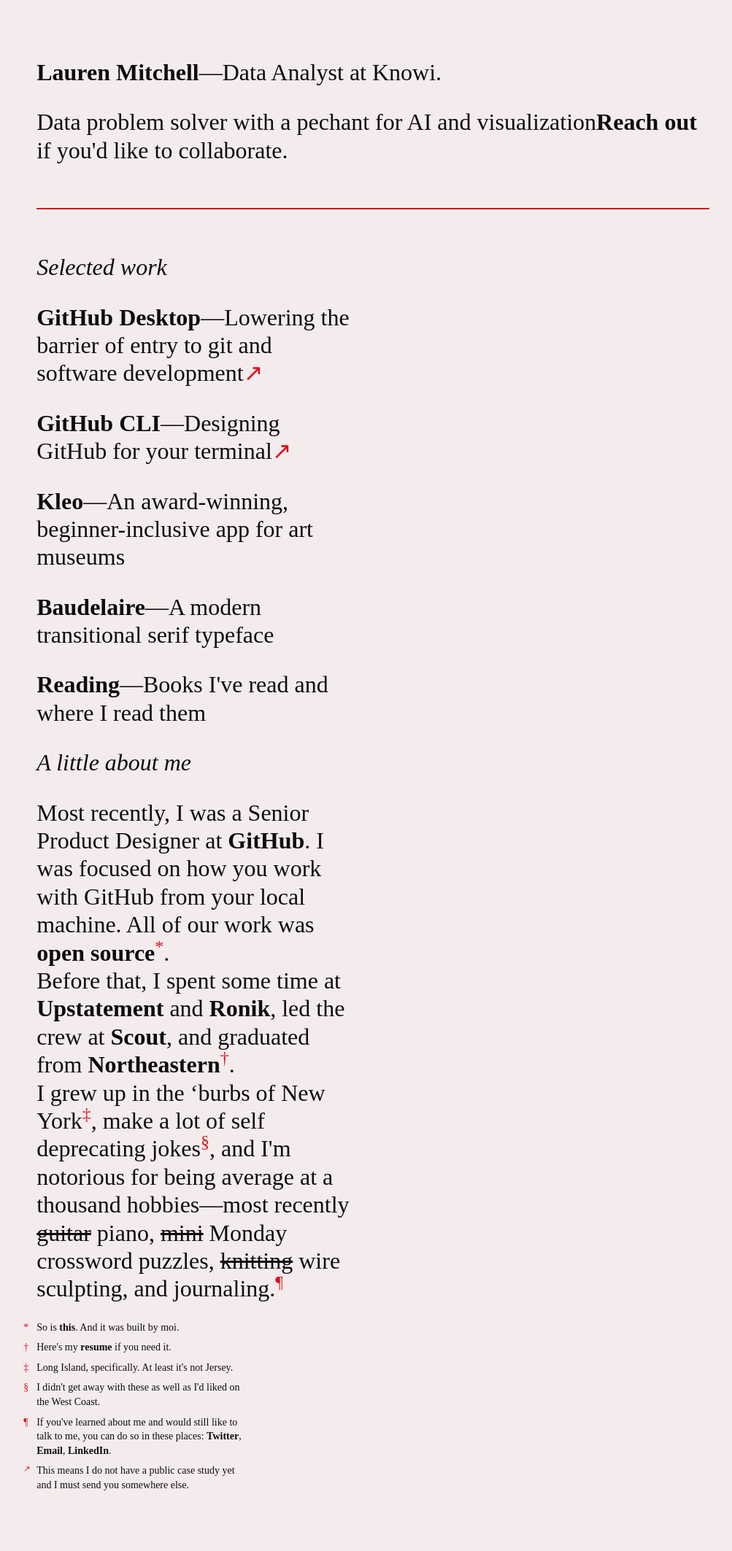
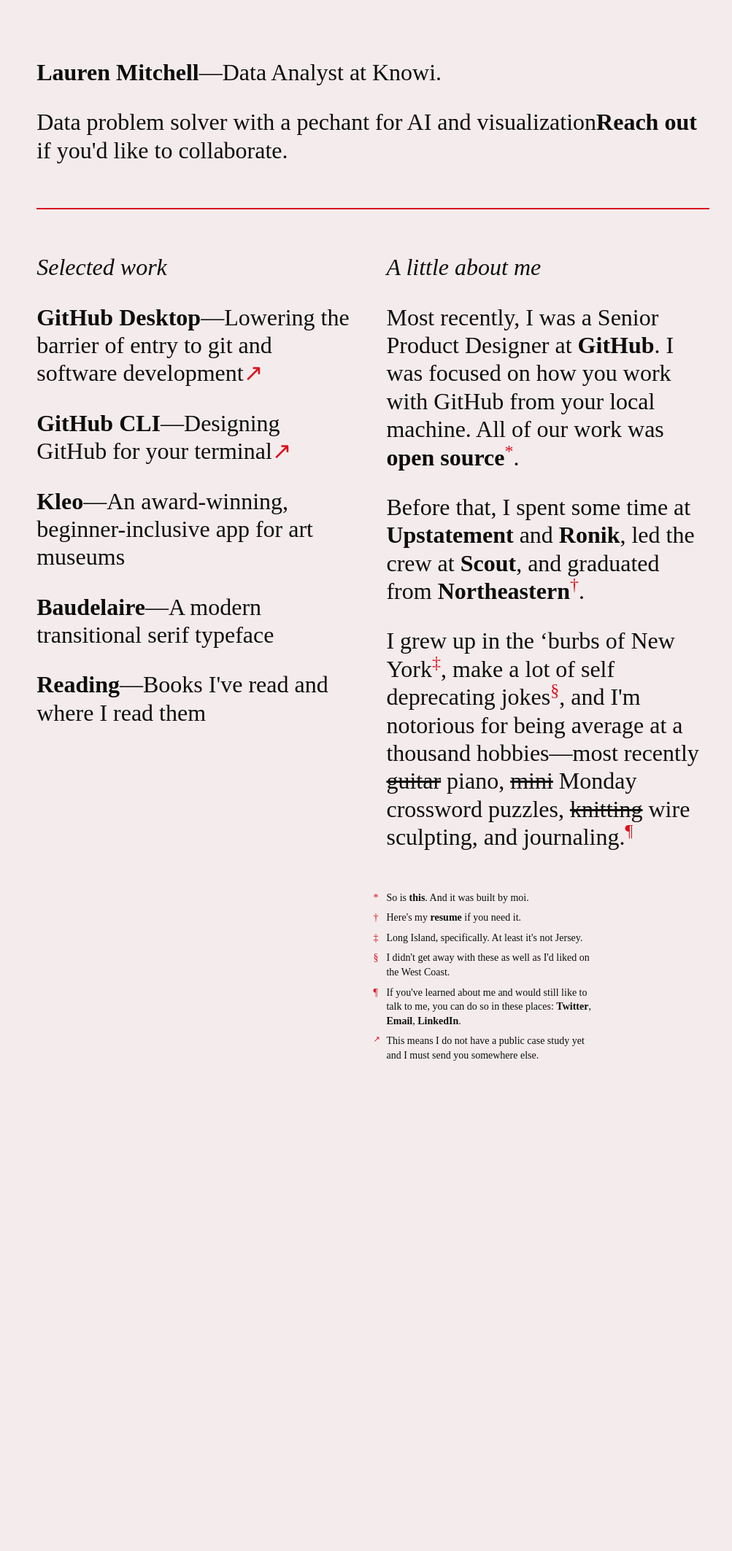
Before and after one commit to laurenmitch/laurenmitch.github.io, a Jekyll site: the page built from index.html, in a window 1280 px wide. Shown: the whole page at 73% size, without its empty margins (129-1132 px from the left). Built offline with Jekyll 4.4.1, drawn with Linux system fonts in a browser that asks for light colours; some web fonts are replaced; after the commit the page ends 1567 px from its top, so only the background shows below that.

Commit message:
Update index.html

```diff
--- a/index.html
+++ b/index.html
@@ -26,6 +26,8 @@
           {% endif %}
         {% endfor %}
 
+      </div>
+      <div class="about column">
         <h2>A little about me</h2>
         <div>Most recently, I was a Senior Product Designer at <a href="https://github.com">GitHub</a>. I was focused on how you work with GitHub from your local machine. All of our work was <a href="http://github.com/desktop/desktop">open</a>&nbsp;<a href="http://github.com/cli/cli">source</a><span class="accent superscript" id="asterisk" onmouseover="addClass(asterisk2, 'footnote-accent');" onmouseout="removeClass(asterisk2, 'footnote-accent');">*</span>.</div>
         <div>Before that, I spent some time at <a>Upstatement</a> and <a>Ronik</a>, led the crew at <a>Scout</a>, and graduated from&nbsp;<a>Northeastern</a><span class="accent superscript" id="dagger" onmouseover="addClass(dagger2, 'footnote-accent');" onmouseout="removeClass(dagger2, 'footnote-accent');">†</span>.</div>
```
